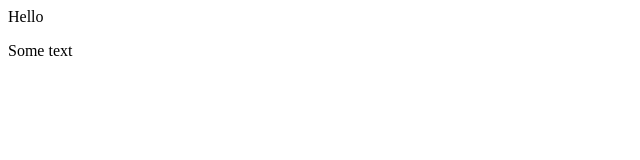
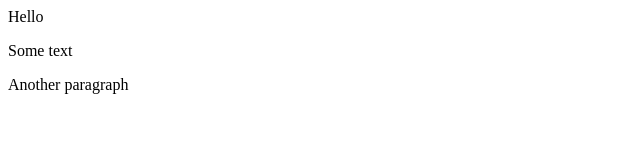
Before and after one commit to henrykowalski/gittesting, a plain HTML site: page index.html in a window 1280 px wide. Shown: the whole page, without its empty margins (0-640 px from the left). Drawn offline with Linux system fonts and the light colour scheme.

Commit message:
div added

```diff
--- a/index.html
+++ b/index.html
@@ -1,2 +1,3 @@
 <p>Hello</p>
 <p>Some text</p>
+<div>Another paragraph</div>
```
